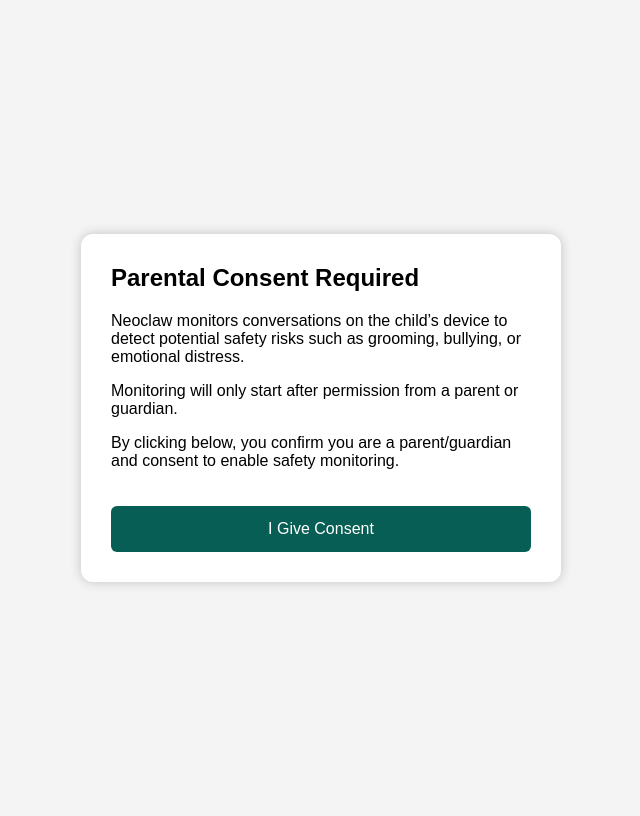
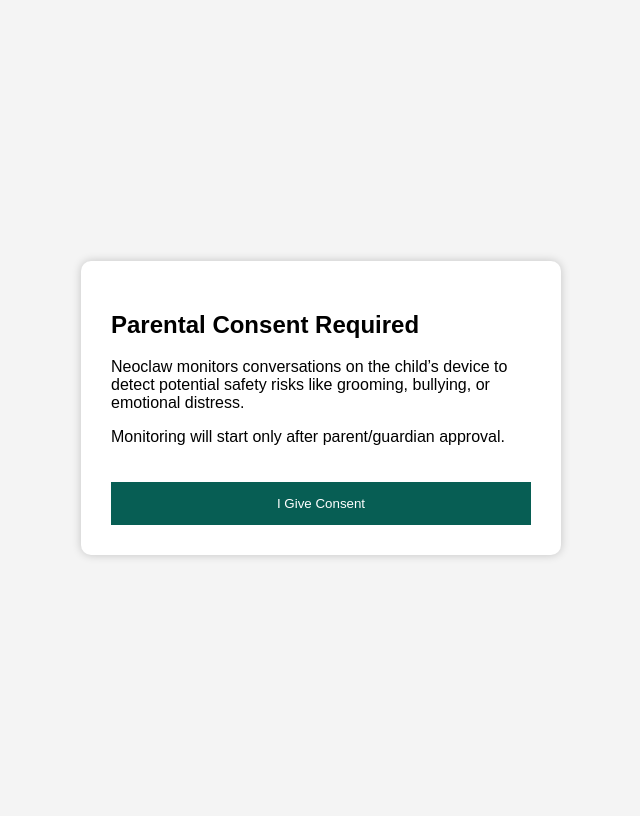
Before and after one commit to VarthniCodes/Hackthon, a Flask app: page / in a window 1280 px wide. Shown: the whole page, without its empty margins (319-959 px from the left). Run offline with Flask 3, Linux system fonts and the light colour scheme; data comes from the database, SQL or seed files in the repository.

Commit message:
Refactor consent.html for improved layout and clarity
Updated HTML structure and styling for parental consent page.

```diff
--- a/templates/consent.html
+++ b/templates/consent.html
@@ -1,68 +1,33 @@
 <!DOCTYPE html>
 <html>
 <head>
-<title>Parental Consent Required</title>
-
+<title>Parental Consent</title>
 <style>
-body {
-  font-family: Arial, sans-serif;
-  display:flex;
-  height:100vh;
-  justify-content:center;
-  align-items:center;
-  background:#f4f4f4;
-}
-
-.card {
-  background:white;
-  padding:30px;
-  width:420px;
-  border-radius:12px;
-  box-shadow:0 0 12px rgba(0,0,0,0.2);
-}
-
-h2 { margin-top:0; }
-
-button {
-  margin-top:20px;
-  padding:14px;
-  width:100%;
-  background:#075e54;
-  color:white;
-  border:none;
-  border-radius:6px;
-  cursor:pointer;
-  font-size:16px;
-}
+body {font-family:Arial; display:flex; height:100vh; justify-content:center; align-items:center; background:#f4f4f4;}
+.card {background:white; padding:30px; width:420px; border-radius:10px; box-shadow:0 0 10px rgba(0,0,0,0.2);}
+button {margin-top:20px; padding:14px; width:100%; background:#075e54; color:white; border:none; cursor:pointer;}
 </style>
 </head>
 
 <body>
-
 <div class="card">
-
 <h2>Parental Consent Required</h2>
 
 <p>
 Neoclaw monitors conversations on the child’s device to detect potential safety risks
-such as grooming, bullying, or emotional distress.
+like grooming, bullying, or emotional distress.
 </p>
 
 <p>
-Monitoring will only start after permission from a parent or guardian.
-</p>
-
-<p>
-By clicking below, you confirm you are a parent/guardian and consent to enable safety monitoring.
+Monitoring will start only after parent/guardian approval.
 </p>
 
 <button onclick="giveConsent()">I Give Consent</button>
-
 </div>
 
 <script>
 async function giveConsent(){
-  await fetch("/api/consent", { method:"POST" });
+  await fetch("/api/consent",{method:"POST"});
   window.location.href="/";
 }
 </script>
```
